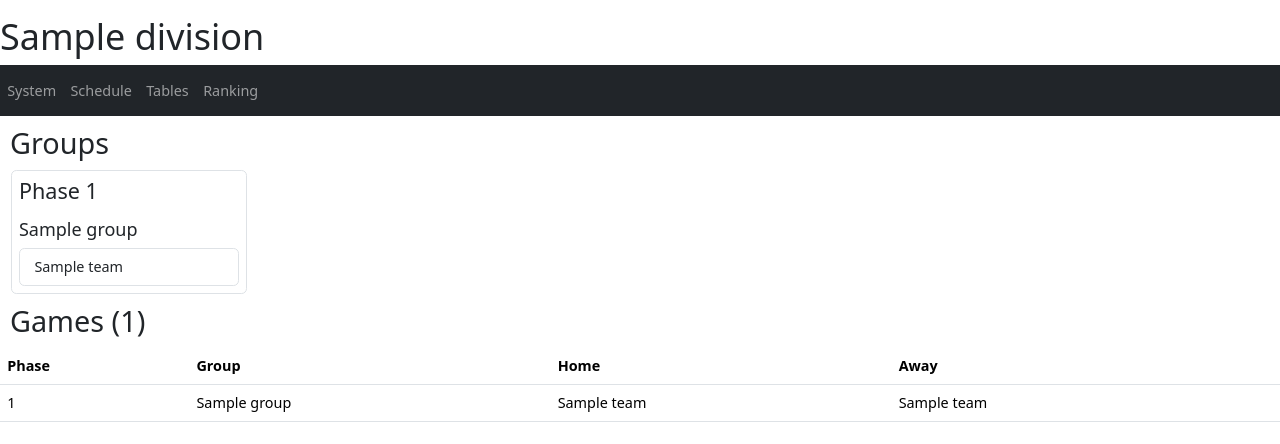
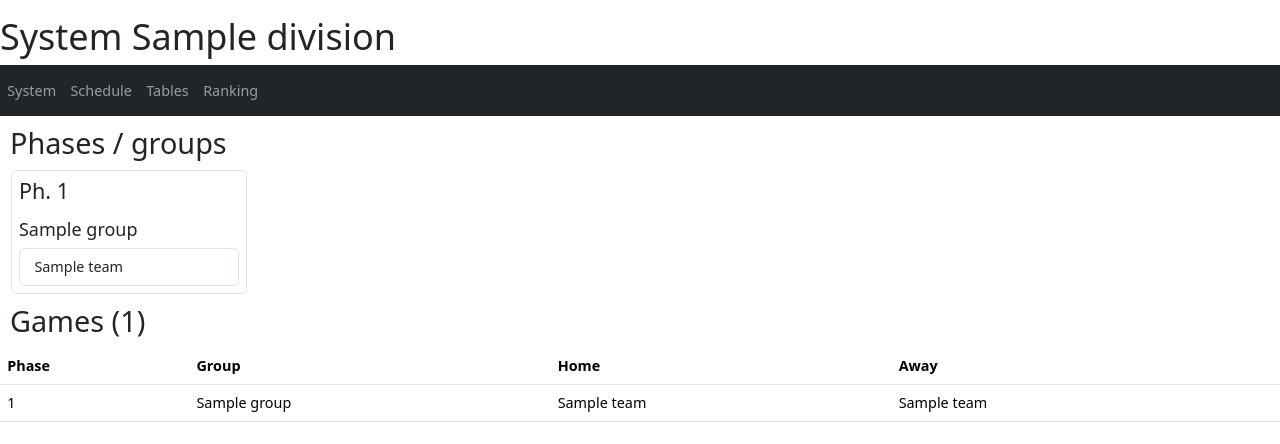
Before and after one commit to Arnostek/TournamentSchedulerDjango, a Django app: a page that uses django/tournament/templates/division_system.html in a window 1280 px wide. Shown: the part 55-499 px from the top of the page. Run offline with Django 3.2, Linux system fonts and the light colour scheme; tables that the repository leaves empty hold one stand-in row (values such as "Sample post"); some libraries are stand-ins or nearby versions.

Commit message:
Uprava stranky systemu

```diff
--- a/django/tournament/templates/division_system.html
+++ b/django/tournament/templates/division_system.html
@@ -2,10 +2,10 @@
 
 {% block content %}
 
-<h1>{{division.name}}</h1>
+<h1>System {{division.name}}</h1>
 {% include "_division_nav.html" %}
 
-<h2>Groups</h2>
+<h2>Phases / groups</h2>
 
 <div class="container-fluid page-break-after">
   <div class="d-flex flex-wrap align-items-start gap-3">
@@ -16,7 +16,7 @@
       </div>
       {% endif %}
       <div class="border rounded p-2" style="flex: 0 0 auto;">
-        <h4 class="mb-3">Phase {{group.phase}}</h4>
+        <h4 class="mb-3">Ph. {{group.phase}}</h4>
         <div class="d-flex flex-nowrap align-items-start gap-3">
       {% endifchanged %}
           <div style="flex: 0 0 auto; min-width: 220px;">
```
